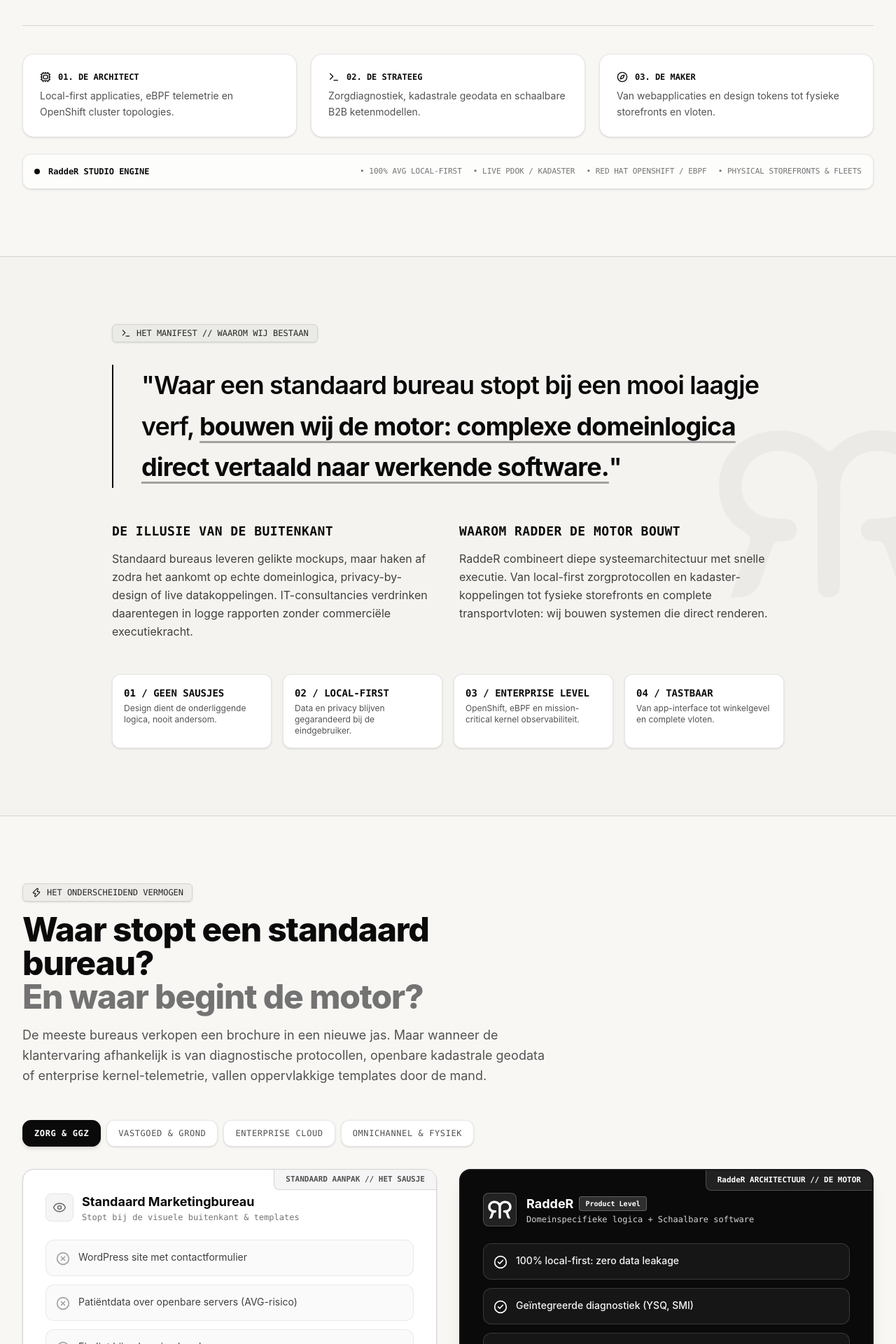
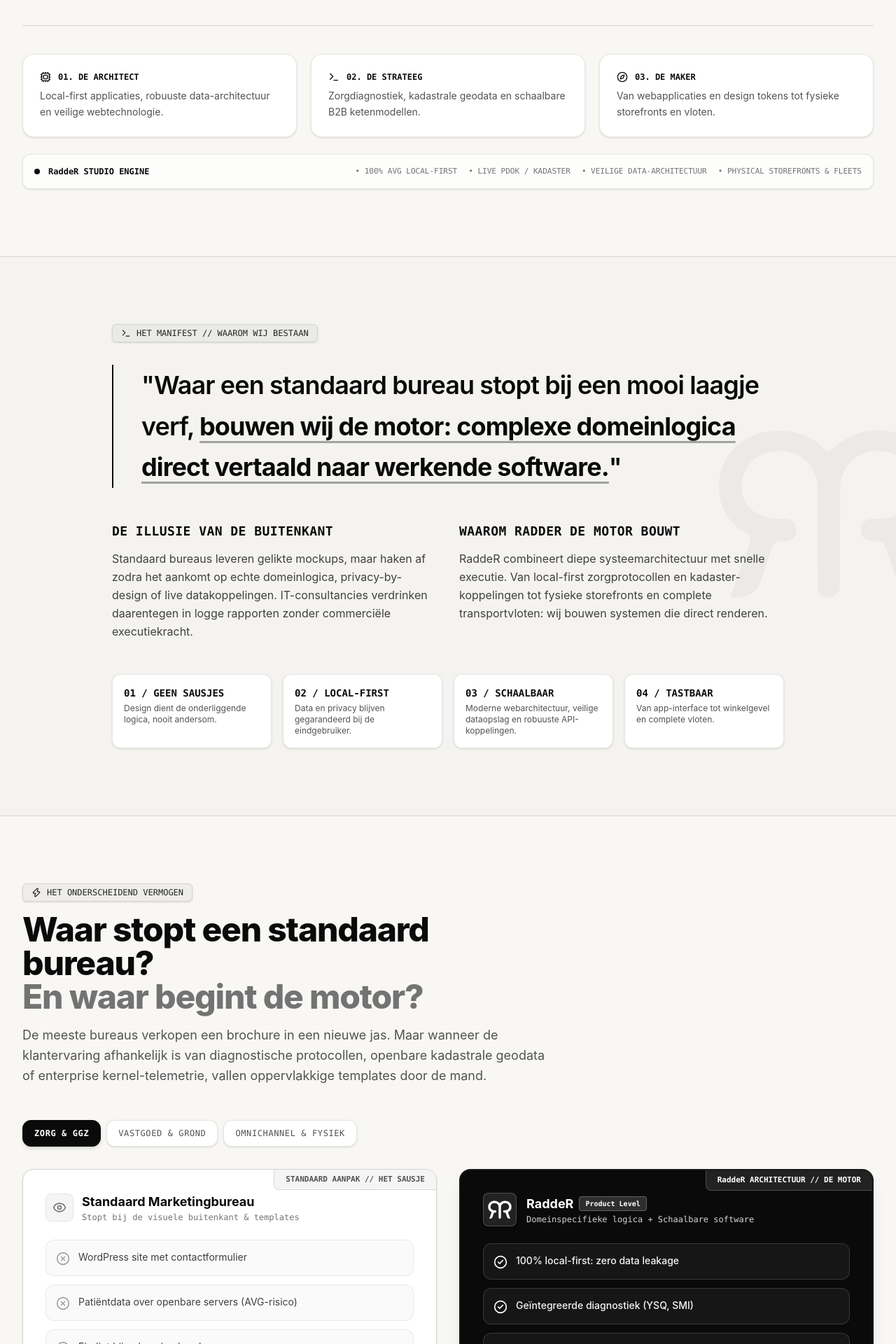
Before and after one commit to radder1972/emmer, a React (Vite) app: page / in a window 1280 px wide. Shown: the part 760-2680 px from the top of the page at 70% size. Built offline with nearby package versions, Linux system fonts and the light colour scheme.

Commit message:
fix: remove all buzzwords and artificial cases regarding OpenShift, ASML and eBPF

```diff
--- a/src/components/CaseStudies.tsx
+++ b/src/components/CaseStudies.tsx
@@ -2,7 +2,7 @@
 import { CASE_STUDIES } from '../data/projects';
 import type { CaseStudy } from '../data/projects';
 import { CaseModal } from './CaseModal';
-import { Cpu, Layers, Shield, Globe, MapPin, Truck, ChevronRight } from 'lucide-react';
+import { Cpu, Layers, Globe, MapPin, Truck, ChevronRight } from 'lucide-react';
 import { RadderLogo } from './RadderLogo';
 
 interface CaseStudiesProps {
@@ -13,7 +13,7 @@
   const [selectedCategory, setSelectedCategory] = useState<string>('Alle');
   const [activeModalCase, setActiveModalCase] = useState<CaseStudy | null>(null);
 
-  const categories = ['Alle', 'Zorg & Healthtech', 'Proptech & Geodata', 'Enterprise Cloud', 'Fysiek & Digitaal', 'B2B & E-commerce'];
+  const categories = ['Alle', 'Zorg & Healthtech', 'Proptech & Geodata', 'Fysiek & Digitaal', 'B2B & E-commerce'];
 
   const filteredCases = selectedCategory === 'Alle'
     ? CASE_STUDIES
@@ -25,8 +25,6 @@
         return <Cpu className="w-4 h-4 text-neutral-900" />;
       case 'Proptech & Geodata':
         return <MapPin className="w-4 h-4 text-neutral-800" />;
-      case 'Enterprise Cloud':
-        return <Shield className="w-4 h-4 text-neutral-700" />;
       case 'Fysiek & Digitaal':
         return <Globe className="w-4 h-4 text-neutral-800" />;
       case 'B2B & E-commerce':
--- a/src/components/ContactSection.tsx
+++ b/src/components/ContactSection.tsx
@@ -179,7 +179,6 @@
                       <option value="Herbouw van Standaard Template naar Echte Motor">Herbouw van Standaard Template naar Echte Motor</option>
                       <option value="Local-First & Zorgdiagnostiek">Local-First Zorgapplicatie & AI-Diagnostiek</option>
                       <option value="Ruimtelijke Geodata (Kadaster / PDOK)">Ruimtelijke Geodata (Kadaster / PDOK Matching)</option>
-                      <option value="Enterprise OpenShift & eBPF Sparring">Enterprise OpenShift & eBPF Telemetry Sparring</option>
                       <option value="Omnichannel (App + Storefront of Wagenpark)">Omnichannel (App + Storefront of Wagenpark)</option>
                     </select>
                   </div>
--- a/src/components/Hero.tsx
+++ b/src/components/Hero.tsx
@@ -75,7 +75,7 @@
               <span>01. DE ARCHITECT</span>
             </div>
             <p className="text-sm text-neutral-600 leading-relaxed">
-              Local-first applicaties, eBPF telemetrie en OpenShift cluster topologies.
+              Local-first applicaties, robuuste data-architectuur en veilige webtechnologie.
             </p>
           </div>
 
@@ -109,7 +109,7 @@
           <div className="flex flex-wrap gap-4 text-[11px] text-neutral-500">
             <span>• 100% AVG LOCAL-FIRST</span>
             <span>• LIVE PDOK / KADASTER</span>
-            <span>• RED HAT OPENSHIFT / EBPF</span>
+            <span>• VEILIGE DATA-ARCHITECTUUR</span>
             <span>• PHYSICAL STOREFRONTS & FLEETS</span>
           </div>
         </div>
--- a/src/components/Manifesto.tsx
+++ b/src/components/Manifesto.tsx
@@ -59,8 +59,8 @@
             <p className="text-xs text-neutral-600">Data en privacy blijven gegarandeerd bij de eindgebruiker.</p>
           </div>
           <div className="p-4 rounded-xl bg-white border border-neutral-200/90 shadow-sm">
-            <div className="text-neutral-950 font-mono text-sm font-bold mb-1">03 / ENTERPRISE LEVEL</div>
-            <p className="text-xs text-neutral-600">OpenShift, eBPF en mission-critical kernel observabiliteit.</p>
+            <div className="text-neutral-950 font-mono text-sm font-bold mb-1">03 / SCHAALBAAR</div>
+            <p className="text-xs text-neutral-600">Moderne webarchitectuur, veilige dataopslag en robuuste API-koppelingen.</p>
           </div>
           <div className="p-4 rounded-xl bg-white border border-neutral-200/90 shadow-sm">
             <div className="text-neutral-950 font-mono text-sm font-bold mb-1">04 / TASTBAAR</div>
--- a/src/components/ProjectCalculator.tsx
+++ b/src/components/ProjectCalculator.tsx
@@ -14,14 +14,13 @@
   const goals = [
     { id: 'new-product', title: 'Nieuw Product Bouwen', desc: 'Van nulpunt naar werkend product' },
     { id: 'rebuild', title: 'Platform Herbouwen', desc: 'Van template naar schaalbare motor' },
-    { id: 'enterprise-sparring', title: 'Enterprise Sparring', desc: 'OpenShift, eBPF & architectuur' },
+    { id: 'api-architecture', title: 'Cloud & API Koppeling', desc: 'Robuuste data-architectuur' },
     { id: 'omnichannel', title: 'Fysiek + Digitaal', desc: 'App + storefront of wagenpark' }
   ];
 
   const domains = [
     { id: 'health', name: 'Zorg & Healthtech', hint: 'Diagnostiek, local-first' },
     { id: 'geo', name: 'Vastgoed & Ruimtelijk', hint: 'Kadaster, PDOK, kavels' },
-    { id: 'enterprise', name: 'High-Tech & Enterprise', hint: 'OpenShift, eBPF, telemetry' },
     { id: 'b2b-trade', name: 'B2B & Logistiek', hint: 'Supply chain, fleet livery' },
     { id: 'retail-mobility', name: 'Retail & Mobiliteit', hint: 'Verhuur, storefront' }
   ];
@@ -44,7 +43,7 @@
   };
 
   const getEstimatedTimeline = () => {
-    if (goal === 'enterprise-sparring') return '1 tot 3 strategische sprints';
+    if (goal === 'api-architecture') return '2 tot 4 weken gerichte sprint';
     if (goal === 'new-product') return '4 tot 8 weken van nulpunt tot live motor';
     if (goal === 'rebuild') return '3 tot 6 weken refactoring & migratie';
     return '4 tot 6 weken integraal concept';
@@ -54,10 +53,9 @@
     const stack = ['TypeScript', 'Modern React', 'Tailwind CSS'];
     if (domain === 'health' || primaryFocus.includes('local-first')) stack.push('IndexedDB Local-First', 'WebCrypto');
     if (domain === 'geo' || primaryFocus.includes('spatial-data')) stack.push('PDOK Open Data API', 'Kadaster WFS', 'WebGIS');
-    if (domain === 'enterprise') stack.push('Red Hat OpenShift', 'eBPF / Cilium', 'Kubernetes');
     if (primaryFocus.includes('ai-reasoning')) stack.push('AI Hypothese Engine', 'Structured Reasoning');
     if (domain === 'retail-mobility' || primaryFocus.includes('fleet-storefront')) stack.push('Vector Livery CAD', 'Signage Specs');
-    stack.push('Agentic IDE Pipeline (Antigravity)');
+    stack.push('API Architecture & Edge Deployments');
     return stack;
   };
 
--- a/src/components/TechRadar.tsx
+++ b/src/components/TechRadar.tsx
@@ -15,14 +15,14 @@
       ]
     },
     {
-      category: 'Enterprise Cloud & Observability',
+      category: 'Moderne Cloud & API Architectuur',
       icon: Shield,
-      description: 'Enterprise-schaal (ASML-kaliber) met mission-critical observabiliteit.',
+      description: 'Schaalbare backends, type-safe API\'s en veilige data-architectuur.',
       items: [
-        { name: 'Red Hat OpenShift', detail: 'Container orchestration & operator workflows' },
-        { name: 'eBPF Telemetry (Cilium)', detail: 'Zero-overhead kernel packet inspection' },
-        { name: 'Zero-Trust Architecture', detail: 'Microsegmentatie & geautomatiseerde mTLS' },
-        { name: 'Kubernetes Topologies', detail: 'Multi-tenant isolation & self-healing state' }
+        { name: 'TypeScript & Node.js', detail: 'End-to-end type safety en robuuste data-validatie' },
+        { name: 'Serverless & Edge APIs', detail: 'Snelle data-verwerking met sub-second latency' },
+        { name: 'Veilige Data Encryptie', detail: 'End-to-end beveiliging & privacy-by-design' },
+        { name: 'Geautomatiseerde CI/CD', detail: 'Stabiele deployments en betrouwbare release-pipelines' }
       ]
     },
     {
@@ -59,7 +59,7 @@
             <span>TECHNISCHE EN STRATEGISCHE TOOLKIT</span>
           </div>
           <h2 className="text-3xl sm:text-4xl lg:text-5xl font-extrabold text-neutral-950 tracking-tight">
-            De Stack: Van Linux Kernel <br />
+            De Stack: Van Diepe Code <br />
             <span className="text-neutral-600">
               tot Fysieke Storefront.
             </span>
--- a/src/data/projects.ts
+++ b/src/data/projects.ts
@@ -2,7 +2,7 @@
   id: string;
   title: string;
   subtitle: string;
-  category: 'Zorg & Healthtech' | 'Proptech & Geodata' | 'Enterprise Cloud' | 'Fysiek & Digitaal' | 'B2B & E-commerce';
+  category: 'Zorg & Healthtech' | 'Proptech & Geodata' | 'Fysiek & Digitaal' | 'B2B & E-commerce';
   client: string;
   year: string;
   impactMetrics: { label: string; value: string }[];
@@ -82,36 +82,6 @@
     quote: 'Koppeling met openbare data om daadwerkelijk grond en kopers te matchen.',
   },
   {
-    id: 'enterprise-cloud-ebpf',
-    title: 'Enterprise Cloud & eBPF Telemetry',
-    subtitle: 'Cloudarchitectuur & kernel observabiliteit',
-    category: 'Enterprise Cloud',
-    client: 'High-Tech Enterprise (ASML Calibre)',
-    year: '2024 - 2025',
-    accentColor: '#8b5cf6',
-    impactMetrics: [
-      { label: 'Platform', value: 'Red Hat OpenShift' },
-      { label: 'Observability', value: 'eBPF Kernel Probes' },
-      { label: 'Security Model', value: 'Zero-Trust' },
-    ],
-    standardAgencyApproach: 'Oppervlakkige marketing-presentaties zonder technische diepgang.',
-    theEngineApproach: 'OpenShift cluster topologies en eBPF kernel-telemetrie voor ASML-kaliber infrastructuur.',
-    architecturalHighlights: [
-      'Red Hat OpenShift cluster topologies en Kubernetes operators',
-      'eBPF kernel-level packet inspection en Cilium service mesh',
-      'Zero-trust microsegmentatie en automatische compliance',
-      'Agentic IDE workflows (Antigravity) voor snelle validatie',
-    ],
-    techStack: ['Red Hat OpenShift', 'eBPF / Cilium', 'Kubernetes', 'Linux Kernel', 'Antigravity', 'Vercel Edge'],
-    detailedStory: {
-      problem: 'Latency en security bottlenecks in grootschalige industriële cloudomgevingen.',
-      domainLogic: 'Microsecond latency, kernel-security en deterministische datastromen.',
-      technicalExecution: 'RaddeR combineerde OpenShift topologies met eBPF instrumentation voor realtime inzicht zonder overhead.',
-      businessResult: 'Audit-ready enterprise architectuurvoorstellen die direct overtuigden.',
-    },
-    quote: 'Wij snappen de techniek: van eBPF kernel-probes tot agentic edge deployments.',
-  },
-  {
     id: 'true-time-thai',
     title: 'True Time Thai (Pattaya)',
     subtitle: 'Van mobiele PWA tot fysieke storefront in Pattaya',
@@ -189,13 +159,13 @@
   {
     number: '02',
     title: 'Systeemarchitectuur',
-    subtitle: 'Local-First, eBPF & Cloud',
-    description: 'Duurzame techniek: zero-knowledge local-first apps, openbare geo-koppelingen en enterprise OpenShift clusters met eBPF telemetrie.',
+    subtitle: 'Robuust & Schaalbaar',
+    description: 'Duurzame techniek: zero-knowledge local-first applicaties, openbare datakoppelingen en veilige, snelle webapplicaties.',
     icon: 'Layers',
     bullets: [
       'Local-first privacy: 100% AVG-proof',
-      'High-scale infrastructuren & kernel observabiliteit',
-      'Snelle iteratie via agentic workflows',
+      'Directe API-koppelingen met openbare registers',
+      'Type-safe interfaces en snelle iteratie',
     ],
   },
   {
@@ -252,25 +222,6 @@
     },
   },
   {
-    category: 'Enterprise Cloud',
-    standardBureau: {
-      title: 'Standaard Bureau',
-      items: [
-        'Marketingpraatjes over "de cloud"',
-        'Geen antwoord op microsecond latency of security',
-        'Onbruikbaar voor Principal Engineers',
-      ],
-    },
-    mrEngine: {
-      title: 'RaddeR Product Engine',
-      items: [
-        'OpenShift topologies op ASML-niveau',
-        'eBPF kernel-telemetrie & Cilium mesh',
-        'Agentic workflows voor snelle validatie',
-      ],
-    },
-  },
-  {
     category: 'Omnichannel & Fysiek',
     standardBureau: {
       title: 'Standaard Bureau',
@@ -301,8 +252,8 @@
     skills: ['PDOK Open Services', 'Kadaster WFS / WMS', 'GeoJSON Streaming', 'Spatial Matching'],
   },
   {
-    group: 'Enterprise Cloud & Infra',
-    skills: ['Red Hat OpenShift', 'eBPF / Cilium Telemetrie', 'Kubernetes Clusters', 'Antigravity Agentic IDE'],
+    group: 'Moderne Webtechnologie & APIs',
+    skills: ['React & TypeScript', 'Tailwind Tokens', 'REST & GraphQL APIs', 'Edge Deployments'],
   },
   {
     group: 'Product & Brand Executie',
--- a/src/pages/ManifestPage.tsx
+++ b/src/pages/ManifestPage.tsx
@@ -37,7 +37,7 @@
               Klaar om de gerealiseerde motoren te bekijken?
             </h3>
             <p className="text-sm text-neutral-600 mt-1">
-              Bekijk 5 geselecteerde cases: van zorgdiagnostiek tot eBPF telemetry.
+              Bekijk 4 geselecteerde cases: van zorgdiagnostiek tot kadaster-koppelingen en complete wagenparken.
             </p>
           </div>
           <div className="flex items-center gap-3">
```
Also changed, not shown: src/components/Footer.tsx (+0 -12 lines).
